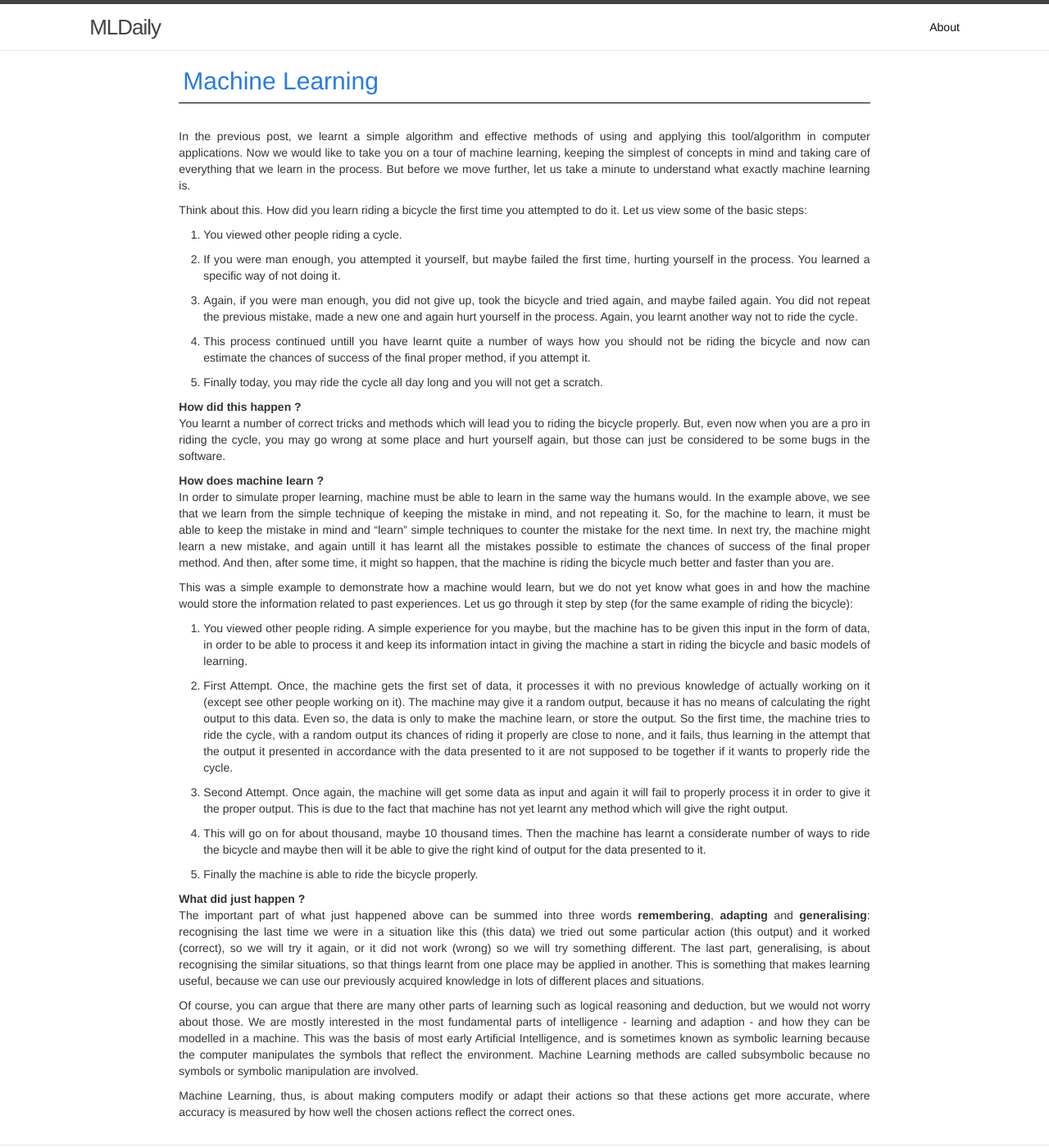
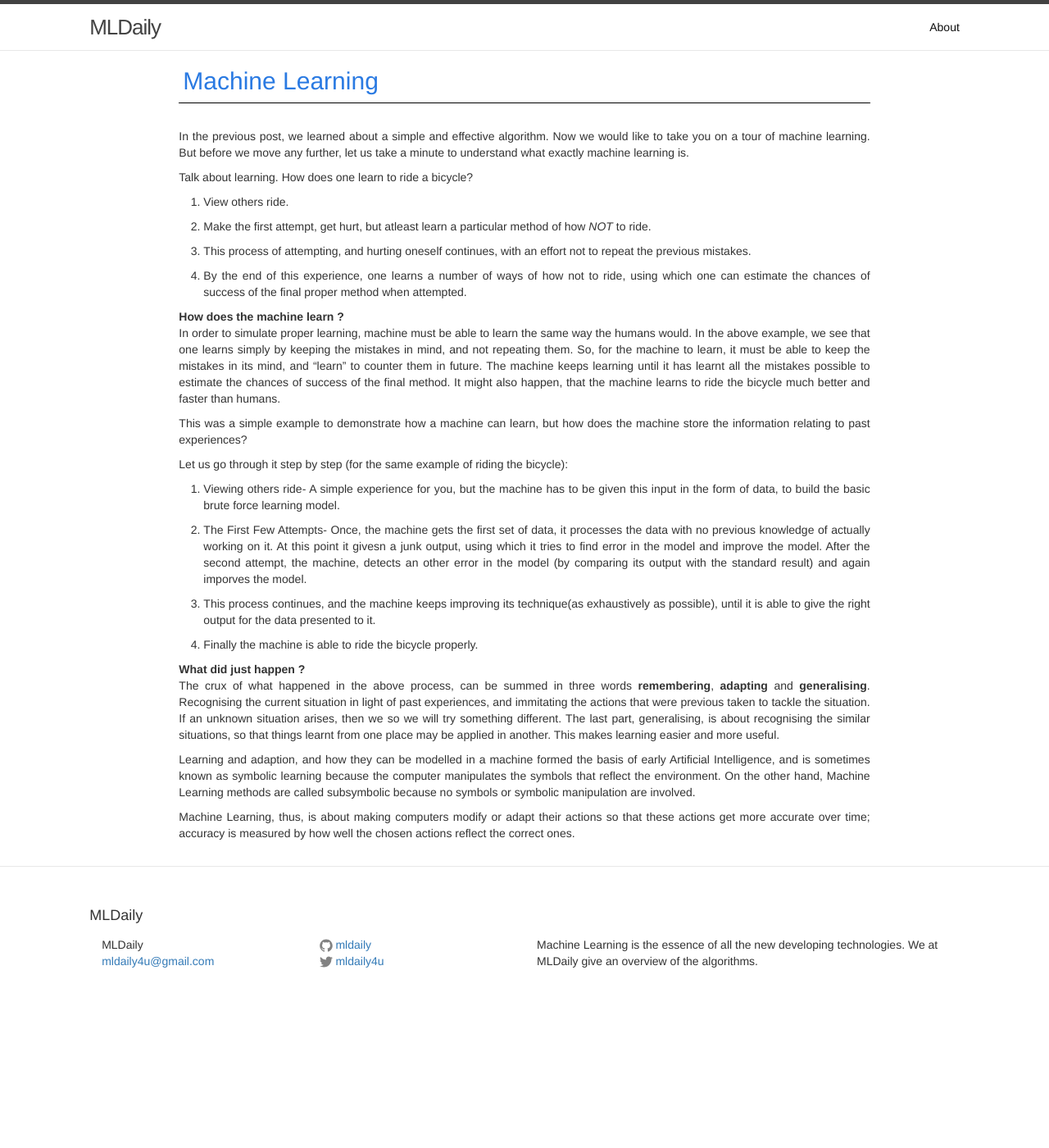
Before and after one commit to MLDaily/MLDaily.github.io, a Jekyll site: the page built from _posts/2015-12-04-machine-learning.md, in a window 1280 px wide and 1400 px high. Shown: the whole window at 82% size. Built offline with Jekyll 4.4.1, drawn with Linux system fonts in a browser that asks for light colours; comment, search, counter and statistics services are not loaded.

Commit message:
first set of modifications

```diff
--- a/_posts/2015-12-04-machine-learning.md
+++ b/_posts/2015-12-04-machine-learning.md
@@ -8,41 +8,36 @@ categories: Introduction
 excerpt: Let us see some basics of Machine Learning.
 ---
 
-In the previous post, we learnt a simple algorithm and effective methods of using and applying this tool/algorithm in computer applications. Now we would like to take you on a tour of machine learning, keeping the simplest of concepts in mind and taking care of everything that we learn in the process. But before we move further, let us take a minute to understand what exactly machine learning is.
+In the previous post, we learned about a simple and effective algorithm. Now we would like to take you on a tour of machine learning. But before we move any further, let us take a minute to understand what exactly machine learning is.
 
-Think about this. How did you learn riding a bicycle the first time you attempted to do it. Let us view some of the basic steps:
+Talk about learning. How does one learn to ride a bicycle?
 
-1.	You viewed other people riding a cycle.
+1. View others ride.
 
-2.	If you were man enough, you attempted it yourself, but maybe failed the first time, hurting yourself in the process. You learned a specific way of not doing it.
+2. Make the first attempt, get hurt, but atleast learn a particular method of how *NOT* to ride.
 
-3.	Again, if you were man enough, you did not give up, took the bicycle and tried again, and maybe failed again. You did not repeat the previous mistake, made a new one and again hurt yourself in the process. Again, you learnt another way not to ride the cycle.
+3. This process of attempting, and hurting oneself continues, with an effort not to repeat the previous mistakes.
 
-4. This process continued untill you have learnt quite a number of ways how you should not be riding the bicycle and now can estimate the chances of success of the final proper method, if you attempt it.
+4. By the end of this experience, one learns a number of ways of how not to ride, using which one can estimate the chances of success of the final proper method when attempted.
 
-5. Finally today, you may ride the cycle all day long and you will not get a scratch.
+<strong>How does the machine learn ?</strong><br>
+In order to simulate proper learning, machine must be able to learn the same way the humans would. In the above example, we see that one learns simply by keeping the mistakes in mind, and not repeating them. So, for the machine to learn, it must be able to keep the mistakes in its mind, and "learn" to counter them in future. The machine keeps learning until it has learnt all the mistakes possible to estimate the chances of success of the final method. It might also happen, that the machine learns to ride the bicycle much better and faster than humans.
 
-<strong>How did this happen ?</strong> <br>You learnt a number of correct tricks and methods which will lead you to riding the bicycle properly. But, even now when you are a pro in riding the cycle, you may go wrong at some place and hurt yourself again, but those can just be considered to be some bugs in the software.
+This was a simple example to demonstrate how a machine can learn, but how does the machine store the information relating to past experiences?
 
+Let us go through it step by step (for the same example of riding the bicycle):
 
-<strong>How does machine learn ?</strong><br>
-In order to simulate proper learning, machine must be able to learn in the same way the humans would. In the example above, we see that we learn from the simple technique of keeping the mistake in mind, and not repeating it. So, for the machine to learn, it must be able to keep the mistake in mind and "learn" simple techniques to counter the mistake for the next time. In next try, the machine might learn a new mistake, and again untill it has learnt all the mistakes possible to estimate the chances of success of the final proper method. And then, after some time, it might so happen, that the machine is riding the bicycle much better and faster than you are.
+1. Viewing others ride- A simple experience for you, but the machine has to be given this input in the form of data, to build the basic brute force learning model.
 
-This was a simple example to demonstrate how a machine would learn, but we do not yet know what goes in and how the machine would store the information related to past experiences. Let us go through it step by step (for the same example of riding the bicycle):
+2. The First Few Attempts- Once, the machine gets the first set of data, it processes the data with no previous knowledge of actually working on it. At this point it givesn a junk output, using which it tries to find error in the model and improve the model. After the second attempt, the machine, detects an other error in the model (by comparing its output with the standard result) and again imporves the model.
 
-1.	You viewed other people riding. A simple experience for you maybe, but the machine has to be given this input in the form of data, in order to be able to process it and keep its information intact in giving the machine a start in riding the bicycle and basic models of learning.
-
-2.	First Attempt. Once, the machine gets the first set of data, it processes it with no previous knowledge of actually working on it (except see other people working on it). The machine may give it a random output, because it has no means of calculating the right output to this data. Even so, the data is only to make the machine learn, or store the output. So the first time, the machine tries to ride the cycle, with a random output its chances of riding it properly are close to none, and it fails, thus learning in the attempt that the output it presented in accordance with the data presented to it are not supposed to be together if it wants to properly ride the cycle.
-
-3.	Second Attempt. Once again, the machine will get some data as input and again it will fail to properly process it in order to give it the proper output. This is due to the fact that machine has not yet learnt any method which will give the right output.
-
-4.	This will go on for about thousand, maybe 10 thousand times. Then the machine has learnt a considerate number of ways to ride the bicycle and maybe then will it be able to give the right kind of output for the data presented to it.
+4. This process continues, and the machine keeps improving its technique(as exhaustively as possible), until it is able to give the right output for the data presented to it.
 
 5. Finally the machine is able to ride the bicycle properly.
 
 <strong>What did just happen ?</strong><br>
-The important part of what just happened above can be summed into three words <strong>remembering</strong>, <strong>adapting</strong> and <strong>generalising</strong>: recognising the last time we were in a situation like this (this data) we tried out some particular action (this output) and it worked (correct), so we will try it again, or it did not work (wrong) so we will try something different. The last part, generalising, is about recognising the similar situations, so that things learnt from one place may be applied in another. This is something that makes learning useful, because we can use our previously acquired knowledge in lots of different places and situations.
+The crux of what happened in the above process, can be summed in three words <strong>remembering</strong>, <strong>adapting</strong> and <strong>generalising</strong>. Recognising  the current situation in light of past experiences, and immitating the actions that were previous taken to tackle the situation. If an unknown situation arises, then we so we will try something different. The last part, generalising, is about recognising the similar situations, so that things learnt from one place may be applied in another. This makes learning easier and more useful.
 
-Of course, you can argue that there are many other parts of learning such as logical reasoning and deduction, but we would not worry about those. We are mostly interested in the most fundamental parts of intelligence - learning and adaption - and how they can be modelled in a machine. This was the basis of most early Artificial Intelligence, and is sometimes known as symbolic learning because the computer manipulates the symbols that reflect the environment. Machine Learning methods are called subsymbolic because no symbols or symbolic manipulation are involved.
+Learning and adaption, and how they can be modelled in a machine formed the basis of early Artificial Intelligence, and is sometimes known as symbolic learning because the computer manipulates the symbols that reflect the environment. On the other hand, Machine Learning methods are called subsymbolic because no symbols or symbolic manipulation are involved.
 
-Machine Learning, thus, is about making computers modify or adapt their actions so that these actions get more accurate, where accuracy is measured by how well the chosen actions reflect the correct ones.
+Machine Learning, thus, is about making computers modify or adapt their actions so that these actions get more accurate over time; accuracy is measured by how well the chosen actions reflect the correct ones.
```
